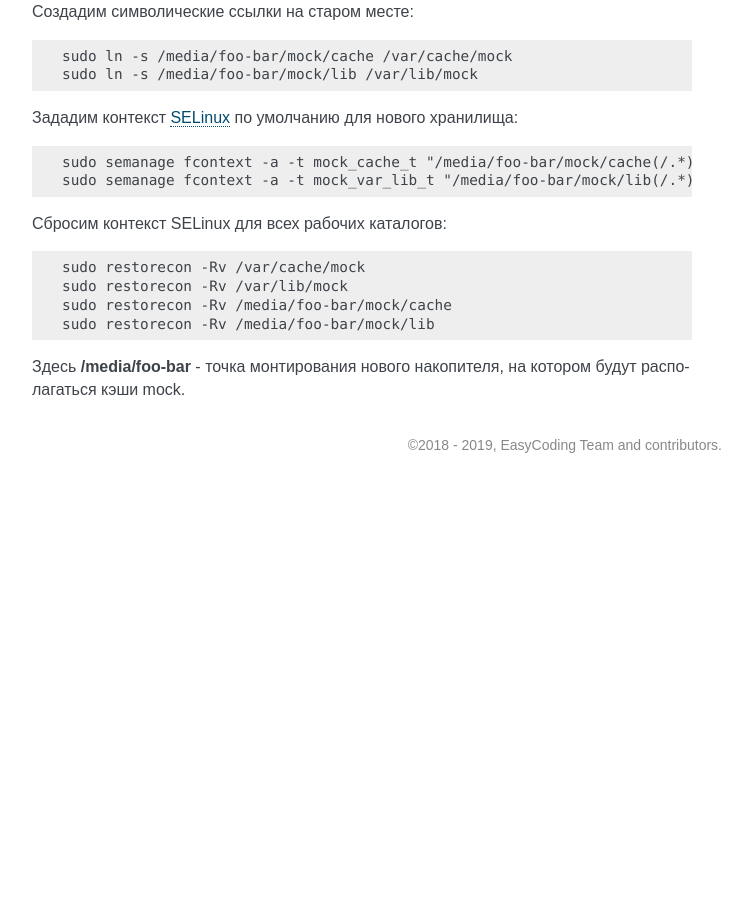
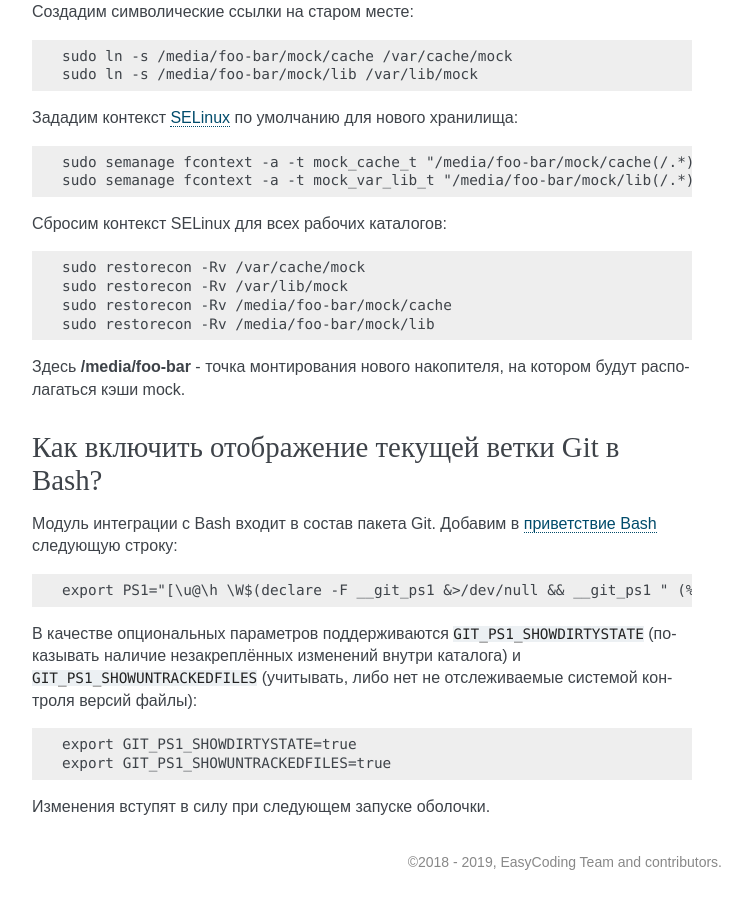
Before and after one commit to RussianFedora/FAQ, a Sphinx documentation site: the page built from source/development.rst, in a window 1280 px wide and 900 px high, scrolled down 13579 px. Shown: the whole window, without its empty margins (388-1137 px from the left). Built offline with Sphinx 7.4.7, drawn with Linux system fonts in a browser that asks for light colours; before the commit the page ends 14062 px from its top, so only the background shows below that; some of the changed text lies outside the part shown.

Commit message:
Added question about showing current Git branch in Bash.

```diff
--- a/source/development.rst
+++ b/source/development.rst
@@ -770,3 +770,24 @@
     sudo restorecon -Rv /media/foo-bar/mock/lib
 
 Здесь **/media/foo-bar** - точка монтирования нового накопителя, на котором будут располагаться кэши mock.
+
+.. index:: git, bash, branch
+.. _bash-git-branch:
+
+Как включить отображение текущей ветки Git в Bash?
+=====================================================
+
+Модуль интеграции с Bash входит в состав пакета Git. Добавим в :ref:`приветствие Bash <bash-shell>` следующую строку:
+
+.. code-block:: text
+
+    export PS1="[\u@\h \W$(declare -F __git_ps1 &>/dev/null && __git_ps1 " (%s)")]\$ "
+
+В качестве опциональных параметров поддерживаются ``GIT_PS1_SHOWDIRTYSTATE`` (показывать наличие незакреплённых изменений внутри каталога) и ``GIT_PS1_SHOWUNTRACKEDFILES`` (учитывать, либо нет не отслеживаемые системой контроля версий файлы):
+
+.. code-block:: text
+
+    export GIT_PS1_SHOWDIRTYSTATE=true
+    export GIT_PS1_SHOWUNTRACKEDFILES=true
+
+Изменения вступят в силу при следующем запуске оболочки.
```
